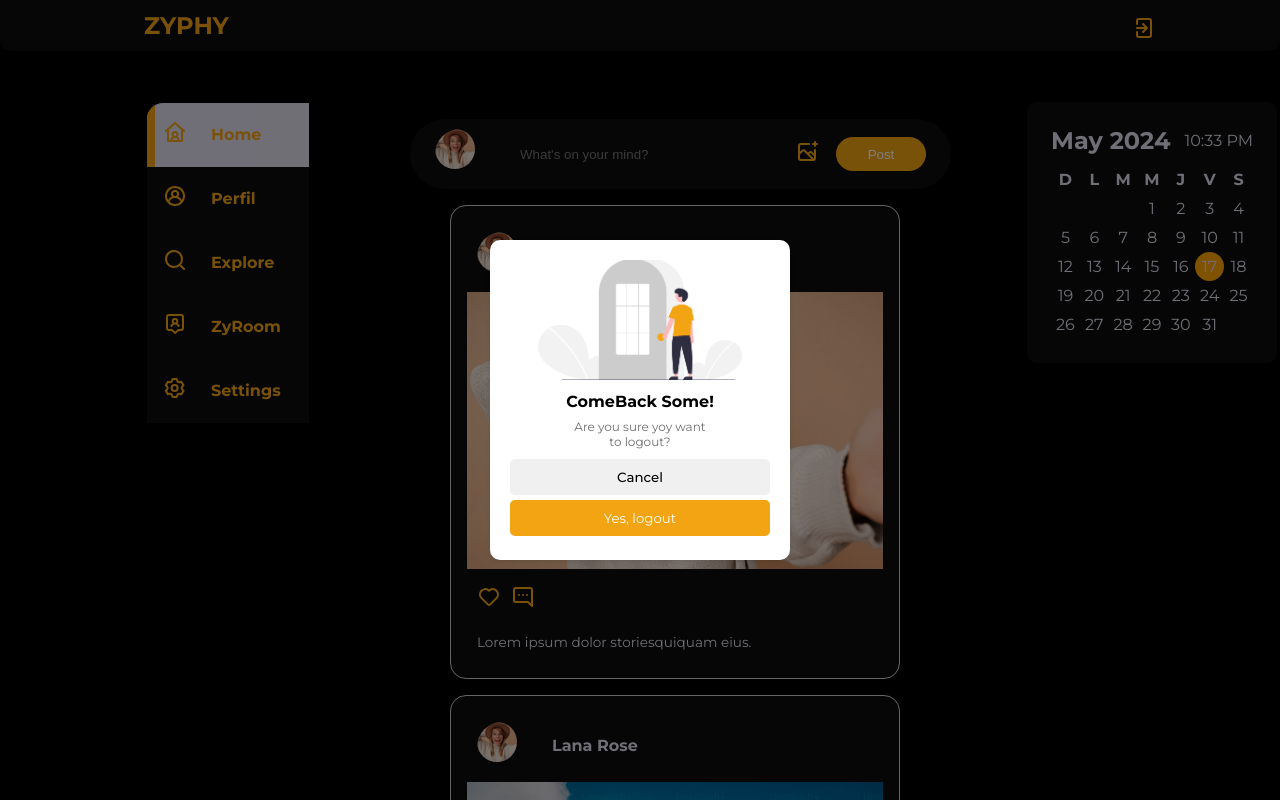
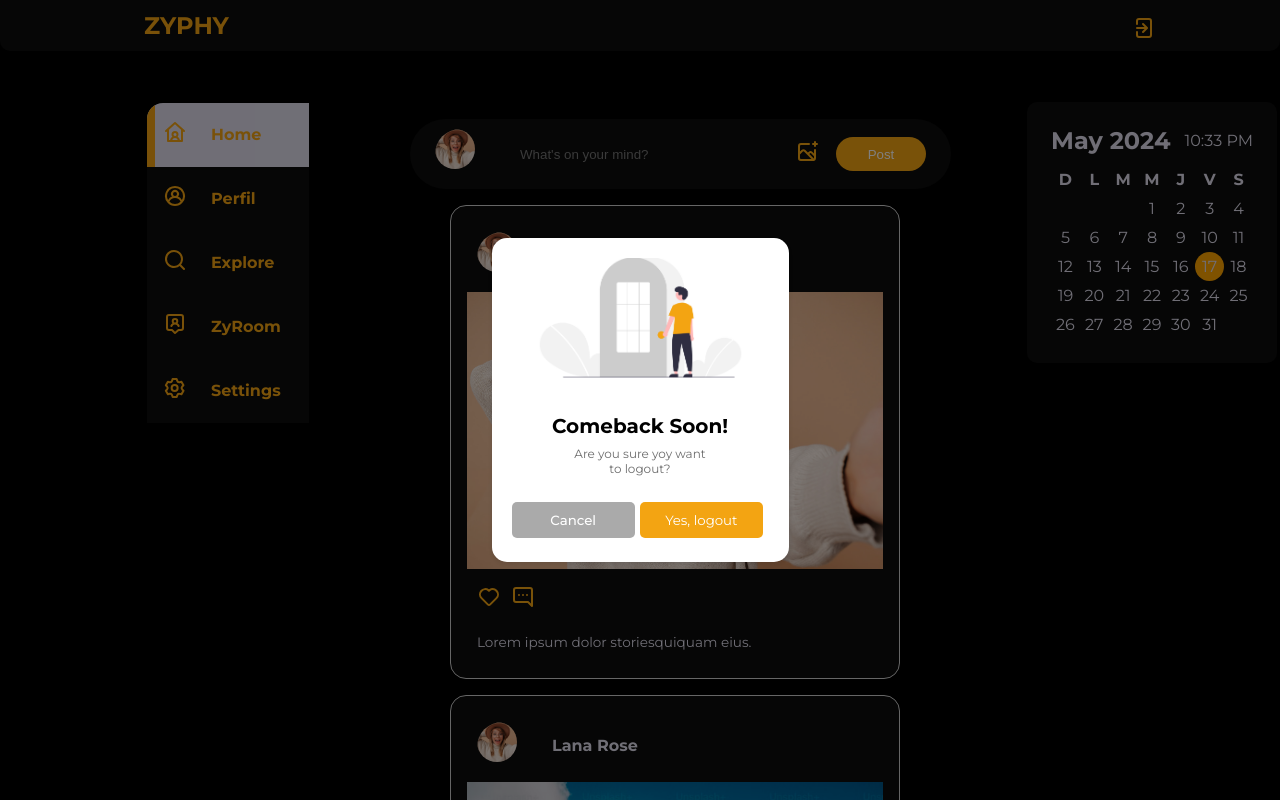
Before and after one commit to Nicessly/vitejs-vite-u9iruy, a React (Vite) app: page / in a window 1280 px wide. Both pictures are taken after a click on the icon 1144 px from the left and 27 px from the top of the page. Shown: the top 800 px of the page. Built offline with nearby package versions, Linux system fonts and the light colour scheme.

Commit message:
listo el log out

```diff
--- a/src/Nav/nav.css
+++ b/src/Nav/nav.css
@@ -69,9 +69,9 @@ nav .create{
 
 .modall-content {
   background-color: #fff;
-  width: 300px;
+  width: 297px;
   padding: 20px;
-  border-radius: 10px;
+  border-radius: 15px;
   box-shadow: 0 2px 5px rgba(0, 0, 0, 0.1);
   position: relative;
 
@@ -80,7 +80,8 @@ nav .create{
 .modall-content{animation:scale-up-center 0.2s; } @keyframes scale-up-center{ 0%{transform:scale(.5)} 100%{transform:scale(1)} }
 
 .h4{
-  margin-top: 0.5rem;
+  font-size: 20px;
+  margin-top: 2rem;
   text-align: center;
   color: black;
 }
@@ -104,10 +105,10 @@ nav .create{
   padding: 10px;
   border-radius: 5px;
   cursor: pointer;
-  margin-right: 10px;
-  justify-content: center;
+  width: 48%;
   margin-bottom: 0.3rem;
-  width: 100%; /* Ajusta el ancho de los botones */
+  margin-right: 0.3rem;
+  margin-top: 1rem;
 }
 
 .aceptar{
@@ -117,10 +118,11 @@ nav .create{
 }
 
 .negar{
-  background-color: rgb(240, 240, 240);
-  color: hsl(0, 0%, 0%);
+  background-color: rgb(170, 170, 170);
+  color: rgb(255, 255, 255);
   font-weight: 500;
 }
+
 
 .modall-content button:last-child {
   margin-right: 0;
--- a/src/Nav/nav.jsx
+++ b/src/Nav/nav.jsx
@@ -36,7 +36,7 @@ function Nav() {
         <div className="modall show">
           <div className="modall-content">
           <img src={log} className='log'/>
-          <h4 className='h4'>ComeBack Some!</h4>
+          <h4 className='h4'>Comeback Soon!</h4>
             <p>Are you sure yoy want<br/> to logout?</p>
             <button onClick={handleCloseModal} className='negar'>Cancel</button>
             <button onClick={handleAcceptLogout} className='aceptar'>Yes, logout</button>
```
